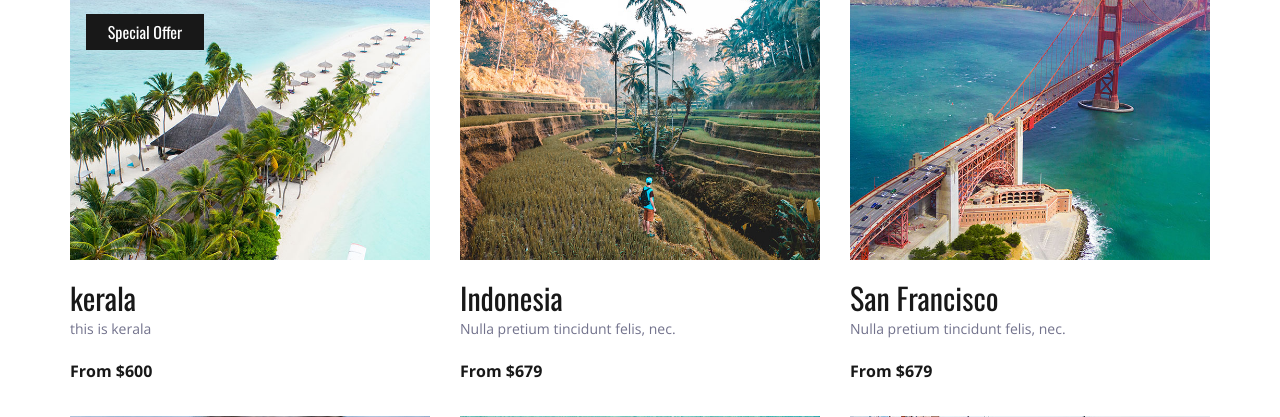
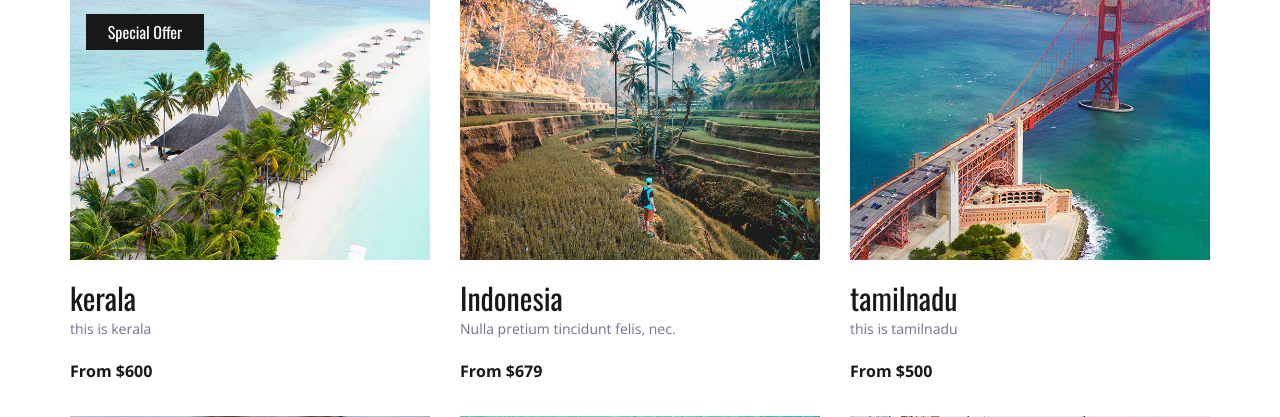
Before and after one commit to vaishnavk2001/Django_project1, a Django app: page / in a window 1280 px wide. Shown: the part 1486-1903 px from the top of the page. Run offline with Django 4.2, Linux system fonts and the light colour scheme; some libraries are stand-ins or nearby versions.

Commit message:
static value changed

```diff
--- a/static_app/views.py
+++ b/static_app/views.py
@@ -4,8 +4,12 @@
 
 # Create your views here.
 def fun(request):
+    obj2 = place()
     obj = place()
     obj.name = 'kerala'
     obj.price = 600
     obj.desc = 'this is kerala'
-    return render(request, 'index.html', {'result': obj})
+    obj2.name="tamilnadu"
+    obj2.desc = 'this is tamilnadu'
+    obj2.price = 500
+    return render(request, 'index.html', {'result': obj,'tml':obj2})
--- a/templates/index.html
+++ b/templates/index.html
@@ -1,5 +1,6 @@
 {% load static %}
 <!DOCTYPE html>
+
 <html lang="en">
 <head>
 <title>Travello</title>
@@ -279,9 +280,9 @@
 								<img src="{% static 'images/destination_3.jpg'%}" alt="">
 							</div>
 							<div class="destination_content">
-								<div class="destination_title"><a href="destinations.html">San Francisco</a></div>
-								<div class="destination_subtitle"><p>Nulla pretium tincidunt felis, nec.</p></div>
-								<div class="destination_price">From $679</div>
+								<div class="destination_title"><a href="destinations.html">{{tml.name}}</a></div>
+								<div class="destination_subtitle"><p>{{tml.desc}}</p></div>
+								<div class="destination_price">From ${{tml.price}}</div>
 							</div>
 						</div>
 
```
Also changed, not shown: static_app/models.py (line endings or trailing spaces).
